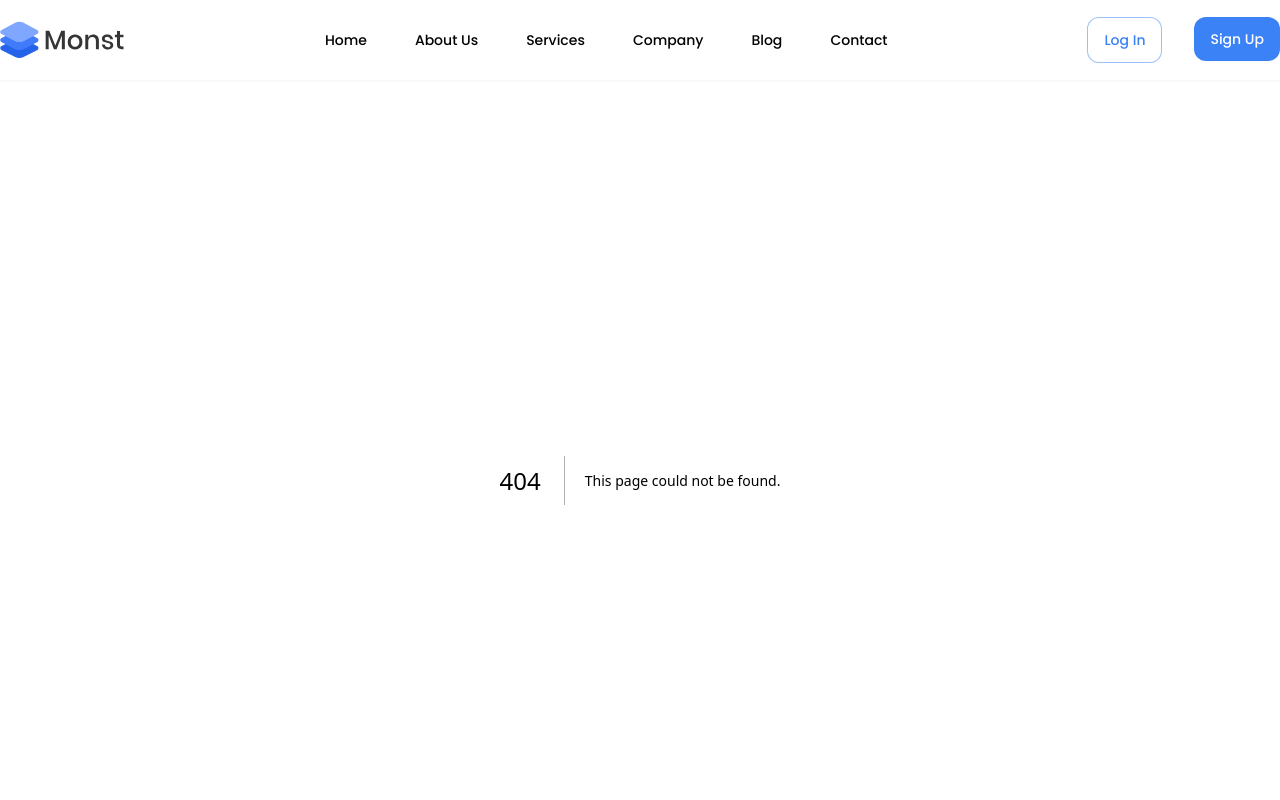
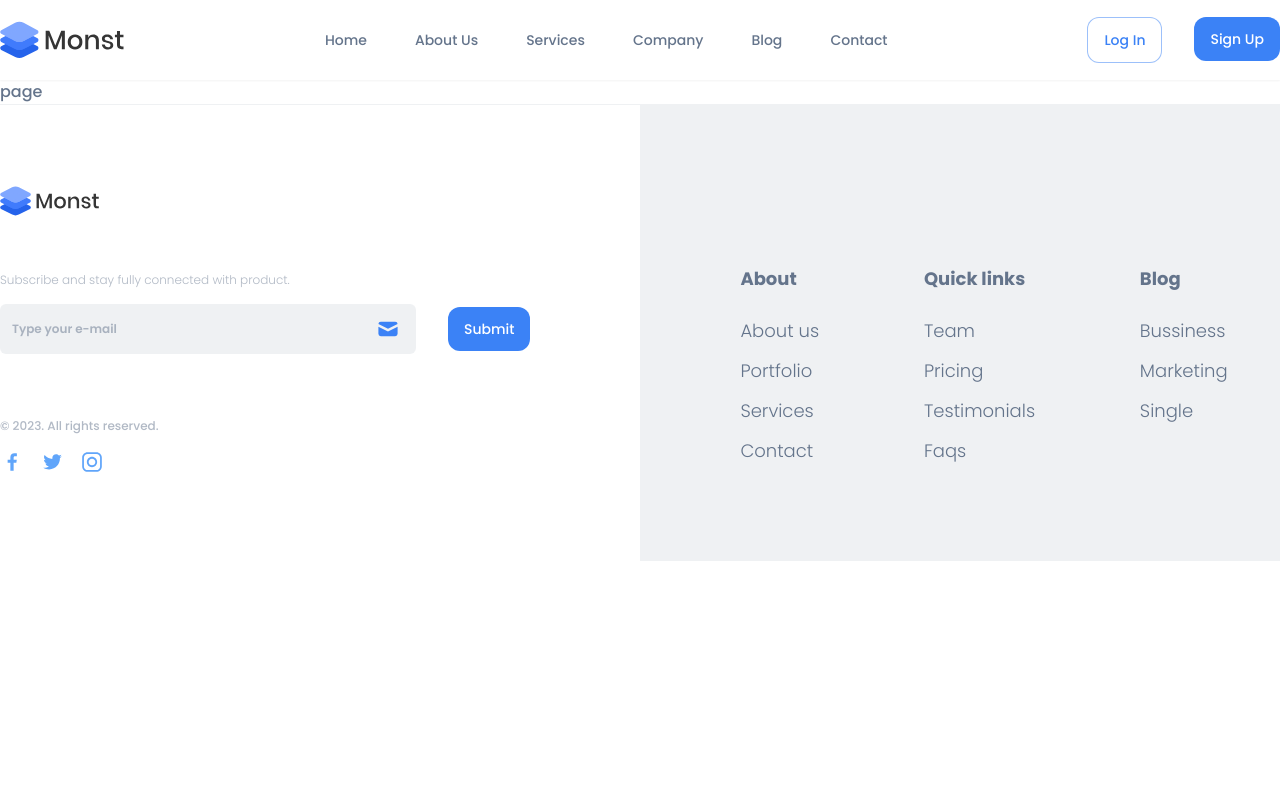
Before and after one commit to Sh4ke96/monst, a Next.js app: page /about in a window 1280 px wide. Before the commit this address had no page. Shown: the top 800 px of the page. Built offline with nearby package versions, Linux system fonts and the light colour scheme.

Commit message:
create a about folder structure, update navbar

```diff
--- /dev/null
+++ b/app/about/page.tsx
@@ -0,0 +1,7 @@
+import React from "react";
+
+const page = () => {
+  return <div>page</div>;
+};
+
+export default page;
--- a/components/Navbar.tsx
+++ b/components/Navbar.tsx
@@ -67,19 +67,19 @@ const Navbar = () => {
                 <Link href="/">Home</Link>
               </li>
               <li className="text-sm">
-                <Link href="/">About Us</Link>
+                <Link href="/about">About Us</Link>
               </li>
               <li className="text-sm">
-                <Link href="/">Services</Link>
+                <Link href="/services">Services</Link>
               </li>
               <li className="text-sm">
-                <Link href="/">Company</Link>
+                <Link href="/company">Company</Link>
               </li>
               <li className="text-sm">
-                <Link href="/">Blog</Link>
+                <Link href="/blog">Blog</Link>
               </li>
               <li className="text-sm">
-                <Link href="/">Contact</Link>
+                <Link href="/contact">Contact</Link>
               </li>
             </ul>
           </div>
```
Also changed, not shown: public/img/favicon.svg (added).
